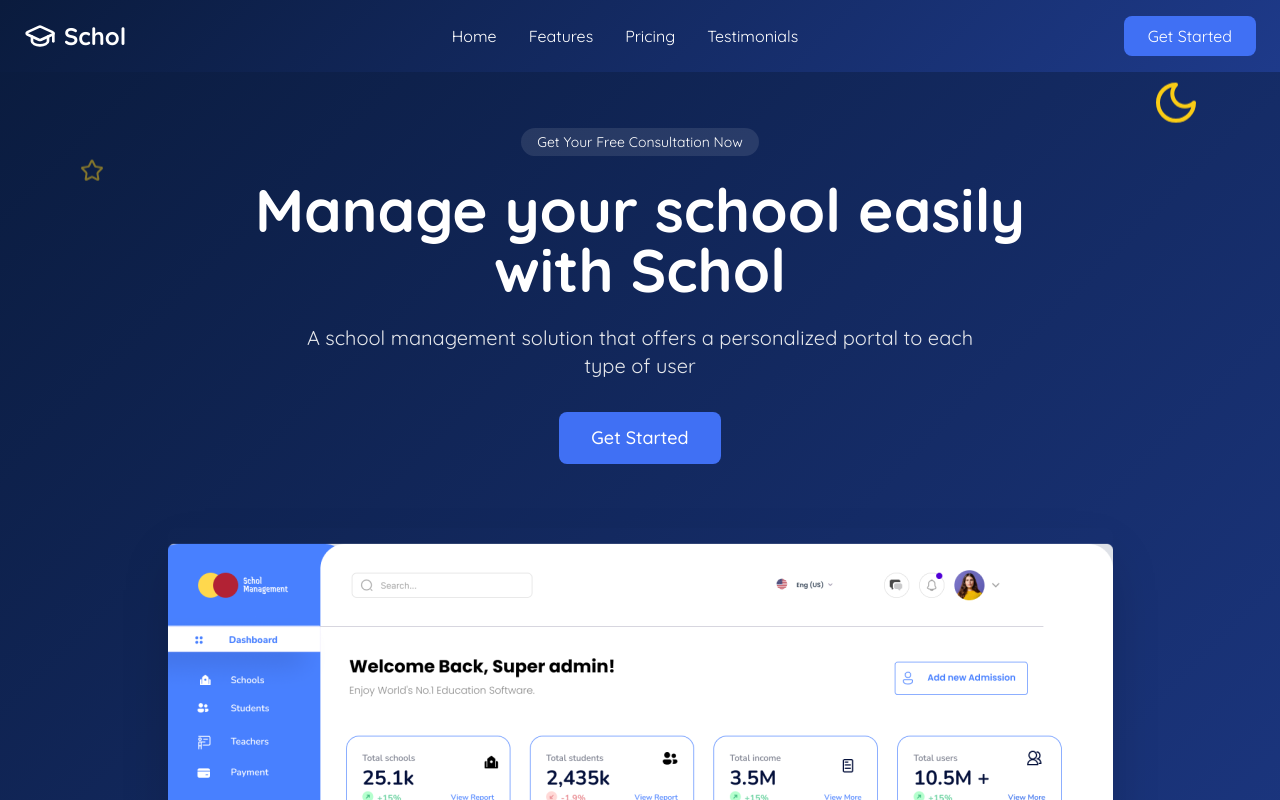
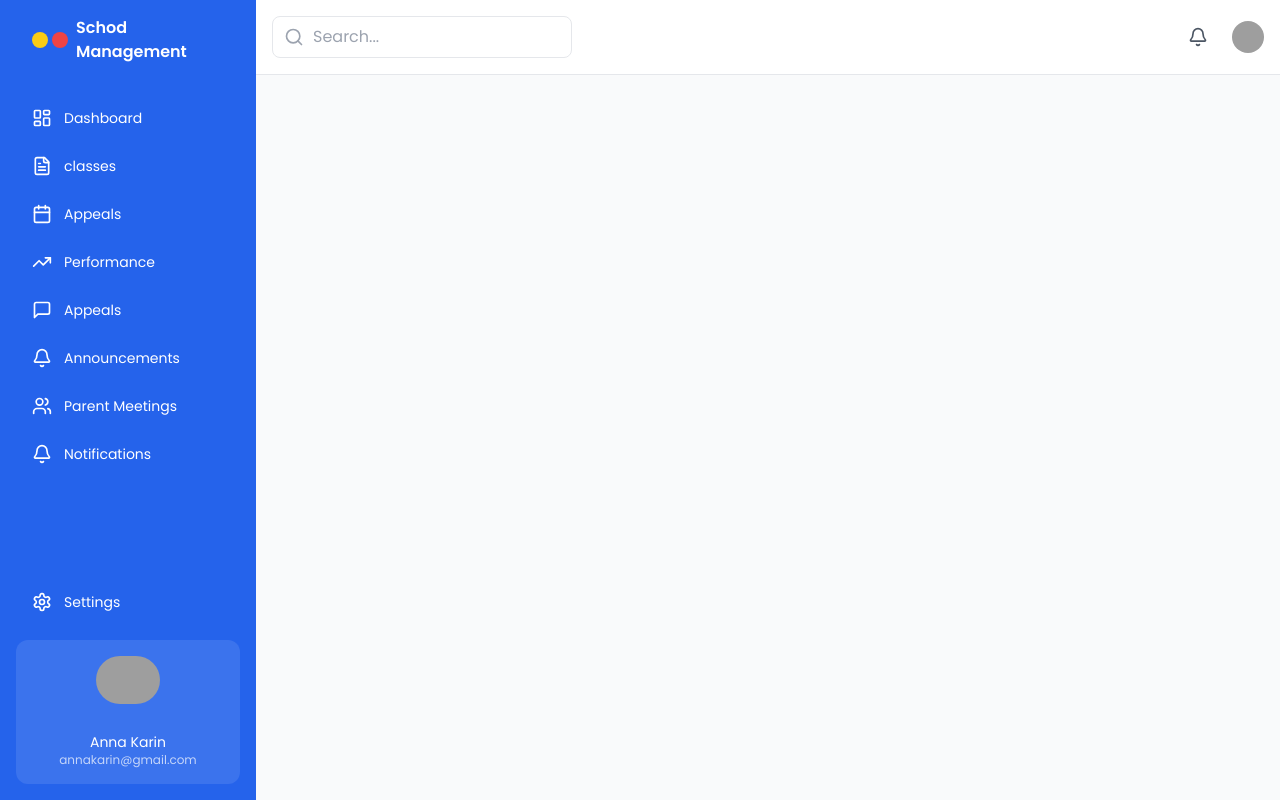
Before and after one commit to sm-junior0/schod-management, a React (Vite) app in the folder frontend/: page /teacher in a window 1280 px wide. Before the commit this address led to /. Shown: the top 800 px of the page. Built offline with nearby package versions, Linux system fonts and the light colour scheme; grey boxes are pictures that could not be loaded.

Commit message:
Teachers dashboard progression

```diff
--- a/frontend/src/App.jsx
+++ b/frontend/src/App.jsx
@@ -46,6 +46,7 @@ import { SaAccountSettings } from "./components/super_admin/settings/SaAccountSe
 import { TeacherLogin } from "./components/teacher/auth/TeacherLogin";
 import { TeacherSidebar } from "./components/teacher/layout/TeacherSidebar";
 import { AppealsTeacher } from "./components/teacher/pages/AppealsTeacher";
+import { TeacherLayout } from "./components/teacher/layout/TeacherLayout";
 import { Classes } from "./components/teacher/pages/Classes";
 import { School, Users, DollarSign, UserCircle } from "lucide-react";
 import { AdminDashboard } from "./components/dashboard/AdminDashboard";
@@ -224,8 +225,11 @@ const App = () => {
           <Route path="notifications" element={<Notifications />} />
         </Route>
         <Route>
-          <Route path="/teacherLogin" element={<TeacherLogin />} />
-
+          <Route path="/teacher/teacherLogin" element={<TeacherLogin />} />
+          <Route path="/teacher" element={<TeacherLayout />}>
+             <Route path="classes" element={<Classes />} />
+             <Route path="appeals" element={<AppealsTeacher />} />
+          </Route>
         </Route>
         <Route>
           <Route path="/" element={<LandingPage />} />
--- a/frontend/src/components/teacher/layout/TeacherSidebar.jsx
+++ b/frontend/src/components/teacher/layout/TeacherSidebar.jsx
@@ -21,13 +21,13 @@ const navItems = [
   },
   {
     icon: <FileText size={20} />,
-    label: 'Report Cards',
-    path: '/teacher/report-cards'
+    label: 'classes',
+    path: '/teacher/classes'
   },
   {
     icon: <Calendar size={20} />,
-    label: 'Timetable',
-    path: '/teacher/timetable'
+    label: 'Appeals',
+    path: '/teacher/appeals'
   },
   {
     icon: <TrendingUp size={20} />,
```
